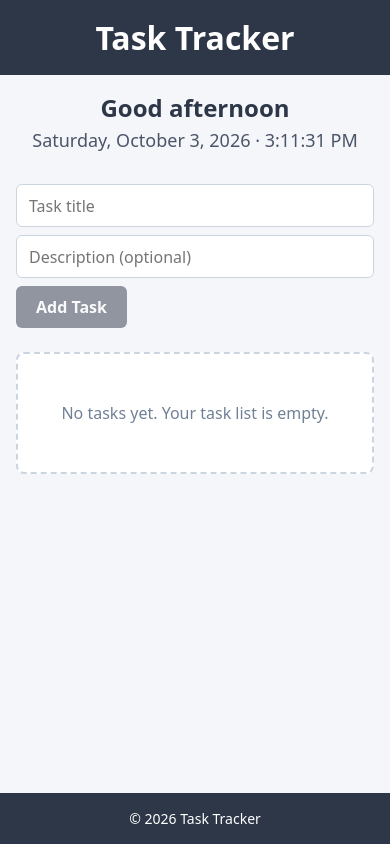
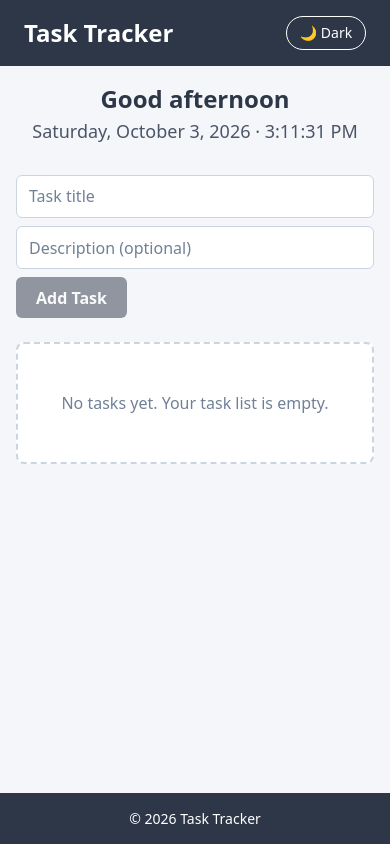
Before and after one commit to minionsrahat/team-tasktracker, a React (Vite) app: page / in a window 390 px wide. Built offline with nearby package versions, Linux system fonts and the light colour scheme.

Commit message:
Implement theme toggle functionality with local storage support

```diff
--- a/src/App.jsx
+++ b/src/App.jsx
@@ -1,12 +1,36 @@
-import { useState } from 'react'
+import { useEffect, useState } from 'react'
 import Header from './components/Header.jsx'
 import DateTimeHeading from './components/DateTimeHeading.jsx'
 import AddTaskForm from './components/AddTaskForm.jsx'
 import TaskList from './components/TaskList.jsx'
 import Footer from './components/Footer.jsx'
 
+function getInitialTheme() {
+  try {
+    const saved = localStorage.getItem('theme')
+    if (saved === 'light' || saved === 'dark') return saved
+  } catch {
+    // localStorage unavailable; fall back to system preference
+  }
+  return window.matchMedia('(prefers-color-scheme: dark)').matches ? 'dark' : 'light'
+}
+
 export default function App() {
   const [tasks, setTasks] = useState([])
+  const [theme, setTheme] = useState(getInitialTheme)
+
+  useEffect(() => {
+    document.documentElement.dataset.theme = theme
+    try {
+      localStorage.setItem('theme', theme)
+    } catch {
+      // ignore storage errors
+    }
+  }, [theme])
+
+  function toggleTheme() {
+    setTheme((prev) => (prev === 'dark' ? 'light' : 'dark'))
+  }
 
   function addTask({ title, description }) {
     setTasks((prev) => [...prev, { id: crypto.randomUUID(), title, description }])
@@ -14,7 +38,7 @@ export default function App() {
 
   return (
     <div className="app">
-      <Header />
+      <Header theme={theme} onToggleTheme={toggleTheme} />
       <DateTimeHeading />
       <main className="main">
         <AddTaskForm onAdd={addTask} />
--- a/src/components/Header.jsx
+++ b/src/components/Header.jsx
@@ -1,7 +1,10 @@
-export default function Header() {
+import ThemeToggle from './ThemeToggle.jsx'
+
+export default function Header({ theme, onToggleTheme }) {
   return (
     <header className="header">
       <h1>Task Tracker</h1>
+      <ThemeToggle theme={theme} onToggle={onToggleTheme} />
     </header>
   )
 }
--- /dev/null
+++ b/src/components/ThemeToggle.jsx
@@ -0,0 +1,15 @@
+export default function ThemeToggle({ theme, onToggle }) {
+  const isDark = theme === 'dark'
+
+  return (
+    <button
+      type="button"
+      className="theme-toggle"
+      onClick={onToggle}
+      aria-label={isDark ? 'Switch to light mode' : 'Switch to dark mode'}
+      aria-pressed={isDark}
+    >
+      {isDark ? '☀️ Light' : '🌙 Dark'}
+    </button>
+  )
+}
--- a/src/index.css
+++ b/src/index.css
@@ -1,3 +1,39 @@
+:root {
+  --bg: #f5f6fa;
+  --text: #222;
+  --text-muted: #718096;
+  --text-soft: #4a5568;
+  --heading: #2d3748;
+  --surface: #fff;
+  --border: #e2e8f0;
+  --border-strong: #cbd5e0;
+  --bar-bg: #2d3748;
+  --bar-text: #fff;
+  --accent: #2d3748;
+  --accent-hover: #1a202c;
+  --accent-text: #fff;
+  --focus: #4a5568;
+  color-scheme: light;
+}
+
+:root[data-theme='dark'] {
+  --bg: #1a202c;
+  --text: #e2e8f0;
+  --text-muted: #a0aec0;
+  --text-soft: #cbd5e0;
+  --heading: #f7fafc;
+  --surface: #2d3748;
+  --border: #4a5568;
+  --border-strong: #4a5568;
+  --bar-bg: #171923;
+  --bar-text: #f7fafc;
+  --accent: #63b3ed;
+  --accent-hover: #90cdf4;
+  --accent-text: #1a202c;
+  --focus: #90cdf4;
+  color-scheme: dark;
+}
+
 * {
   box-sizing: border-box;
   margin: 0;
@@ -6,8 +42,9 @@
 
 body {
   font-family: system-ui, sans-serif;
-  background: #f5f6fa;
-  color: #222;
+  background: var(--bg);
+  color: var(--text);
+  transition: background 0.2s, color 0.2s;
 }
 
 .app {
@@ -18,10 +55,57 @@ body {
 
 .header,
 .footer {
-  background: #2d3748;
-  color: #fff;
+  background: var(--bar-bg);
+  color: var(--bar-text);
   padding: 1rem 1.5rem;
   text-align: center;
+}
+
+.header {
+  position: relative;
+}
+
+.theme-toggle {
+  position: absolute;
+  top: 50%;
+  right: 1.5rem;
+  transform: translateY(-50%);
+  padding: 0.4rem 0.8rem;
+  font: inherit;
+  font-size: 0.875rem;
+  color: var(--bar-text);
+  background: transparent;
+  border: 1px solid currentColor;
+  border-radius: 999px;
+  cursor: pointer;
+}
+
+.theme-toggle:hover {
+  background: rgba(255, 255, 255, 0.1);
+}
+
+.theme-toggle:focus-visible {
+  outline: 2px solid var(--focus);
+  outline-offset: 2px;
+}
+
+@media (max-width: 480px) {
+  .header {
+    display: flex;
+    align-items: center;
+    justify-content: space-between;
+    gap: 0.75rem;
+    text-align: left;
+  }
+
+  .header h1 {
+    font-size: 1.5rem;
+  }
+
+  .theme-toggle {
+    position: static;
+    transform: none;
+  }
 }
 
 .footer {
@@ -30,7 +114,7 @@ body {
 
 .datetime {
   text-align: center;
-  color: #4a5568;
+  color: var(--text-soft);
   padding: 1rem 1.5rem 0;
 }
 
@@ -42,7 +126,7 @@ body {
 .greeting {
   font-size: 1.5rem;
   font-weight: 600;
-  color: #2d3748;
+  color: var(--heading);
   margin-bottom: 0.25rem;
 }
 
@@ -56,10 +140,10 @@ body {
 
 .empty {
   text-align: center;
-  color: #718096;
+  color: var(--text-muted);
   padding: 3rem 1rem;
-  background: #fff;
-  border: 2px dashed #cbd5e0;
+  background: var(--surface);
+  border: 2px dashed var(--border-strong);
   border-radius: 8px;
 }
 
@@ -74,13 +158,18 @@ body {
   flex: 1 1 180px;
   padding: 0.6rem 0.75rem;
   font: inherit;
-  border: 1px solid #cbd5e0;
+  color: var(--text);
+  border: 1px solid var(--border-strong);
   border-radius: 6px;
-  background: #fff;
+  background: var(--surface);
+}
+
+.add-task-form input::placeholder {
+  color: var(--text-muted);
 }
 
 .add-task-form input:focus {
-  outline: 2px solid #4a5568;
+  outline: 2px solid var(--focus);
   outline-offset: 1px;
 }
 
@@ -88,15 +177,15 @@ body {
   padding: 0.6rem 1.25rem;
   font: inherit;
   font-weight: 600;
-  color: #fff;
-  background: #2d3748;
+  color: var(--accent-text);
+  background: var(--accent);
   border: none;
   border-radius: 6px;
   cursor: pointer;
 }
 
 .add-task-form button:hover:not(:disabled) {
-  background: #1a202c;
+  background: var(--accent-hover);
 }
 
 .add-task-form button:disabled {
@@ -116,8 +205,8 @@ body {
   flex-direction: column;
   gap: 0.25rem;
   padding: 0.75rem 1rem;
-  background: #fff;
-  border: 1px solid #e2e8f0;
+  background: var(--surface);
+  border: 1px solid var(--border);
   border-radius: 8px;
 }
 
@@ -127,5 +216,5 @@ body {
 
 .task-description {
   font-size: 0.875rem;
-  color: #718096;
+  color: var(--text-muted);
 }
```
